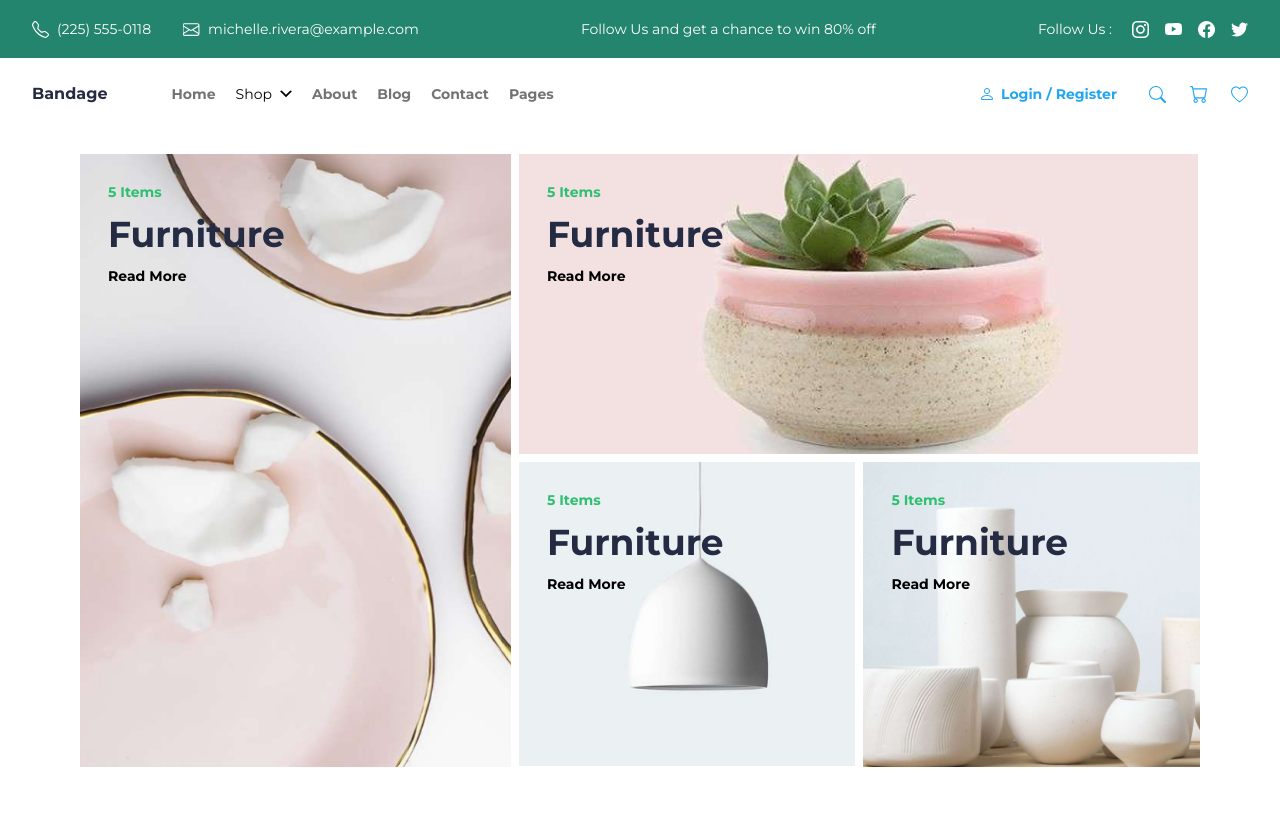
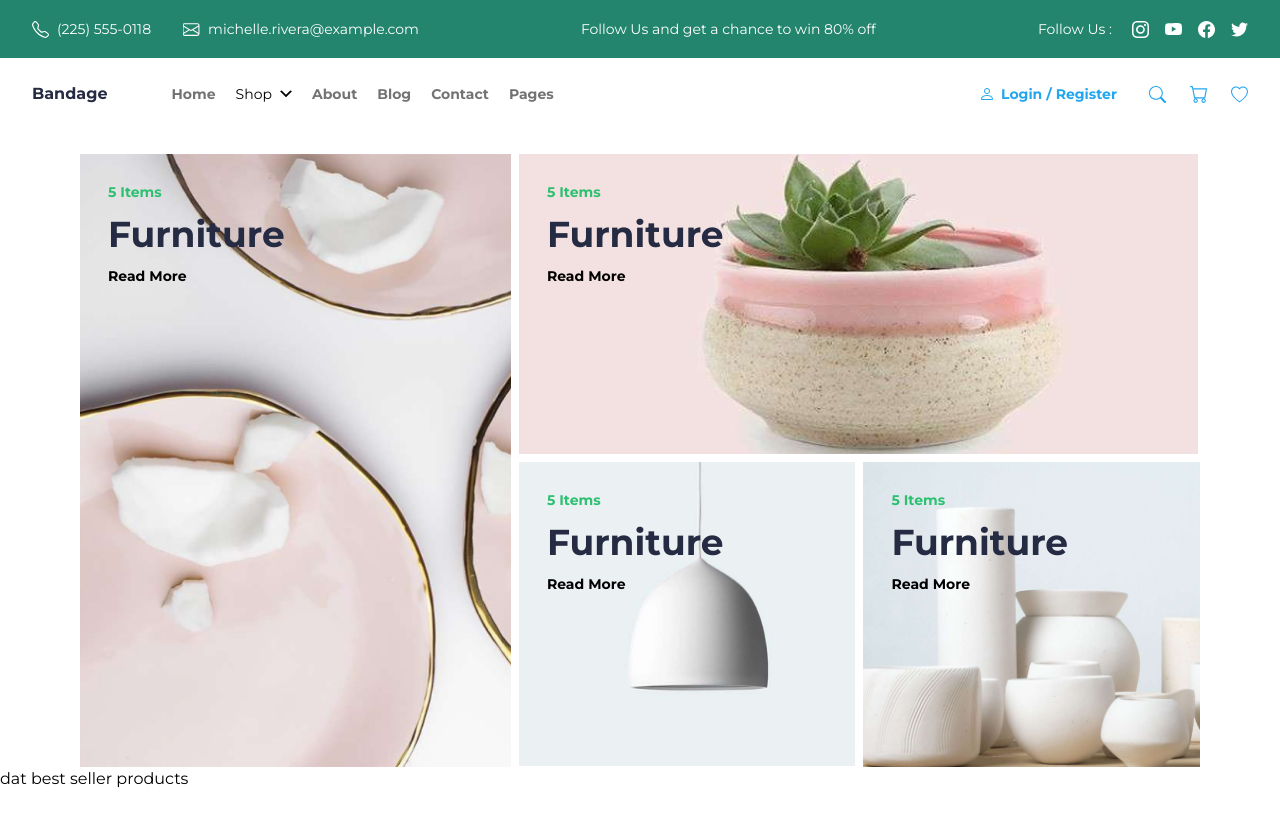
Before and after one commit to monk-kokkalis/online-shopping, a Next.js app: page / in a window 1280 px wide. Shown: the top 826 px of the page. Built offline with nearby package versions, Linux system fonts and the light colour scheme; no server answers.

Commit message:
added react query

```diff
--- a/package.json
+++ b/package.json
@@ -9,6 +9,7 @@
     "lint": "next lint"
   },
   "dependencies": {
+    "@tanstack/react-query": "^5.18.1",
     "clsx": "^2.1.0",
     "next": "14.1.0",
     "react": "^18",
--- a/src/app/layout.tsx
+++ b/src/app/layout.tsx
@@ -2,6 +2,7 @@ import type { Metadata } from "next";
 import "./globals.css";
 import { montserratFontClass } from "./lib/font";
 import clsx from "clsx";
+import ReactQueryProvider from "./lib/react-query/ReactQueryProvider";
 
 export const metadata: Metadata = {
   title: "Home",
@@ -15,7 +16,11 @@ export default function RootLayout({
 }>) {
   return (
     <html lang="en">
-      <body className={clsx(montserratFontClass, 'min-h-screen')}>{children}</body>
+      <body className={clsx(montserratFontClass, 'min-h-screen')}>
+        <ReactQueryProvider>
+          {children}
+        </ReactQueryProvider>
+      </body>
     </html>
   );
 }
--- /dev/null
+++ b/src/app/lib/react-query/ReactQueryProvider.tsx
@@ -0,0 +1,15 @@
+"use client";
+
+import { QueryClient, QueryClientProvider } from "@tanstack/react-query";
+import { useState } from "react";
+
+function ReactQueryProvider({ children }: { children: React.ReactNode }) {
+  const [queryClient] = useState(() => new QueryClient());
+  return (
+    <QueryClientProvider client={queryClient}>
+      {children}
+    </QueryClientProvider>
+  )
+}
+
+export default ReactQueryProvider;
--- /dev/null
+++ b/src/app/lib/react-query/queries/useGetProducts.ts
@@ -0,0 +1,29 @@
+import { useQuery } from "@tanstack/react-query";
+
+type Product = {
+  id: number;
+  title: string;
+  description: string;
+  price: number;
+  discountPercentage: number;
+  rating: number;
+  stock: number;
+  brand: string;
+  category: string;
+  thumbnail: string;
+  images: Array<string>;
+}
+
+type PaginatedProducts = {
+  products: Array<Product>;
+  total: number;
+  skip: number;
+  limit: number;
+}
+
+export const useGetProducts = ({ skip = 0 }) => {
+  return useQuery<PaginatedProducts>({
+    queryKey: ["products", skip],
+    queryFn: () => fetch(`https://dummyjson.com/products?limit=10&skip=${skip}`).then((res) => res.json()),
+  })
+};
--- a/src/app/page.tsx
+++ b/src/app/page.tsx
@@ -1,6 +1,7 @@
 import Header from "@/app/ui/common/Header";
 import Navbar from "./ui/home/Navbar";
 import Furniture from "./ui/home/Furniture/Furniture";
+import BestSellerProducts from "./ui/common/BestSellerProducts";
 
 export default function Home() {
   return (
@@ -8,6 +9,7 @@ export default function Home() {
       <Header />
       <Navbar />
       <Furniture />
+      <BestSellerProducts />
     </div>
   );
 }
--- /dev/null
+++ b/src/app/ui/common/BestSellerProducts.tsx
@@ -0,0 +1,16 @@
+"use client";
+import { useGetProducts } from "@/app/lib/react-query/queries/useGetProducts";
+
+function BestSellerProducts() {
+  const { data: products } = useGetProducts({ skip: 0 });
+  /* @TODO remove */
+  console.log('them products ===> ', products);
+  return (
+    <div>
+      {/* @TODO replace */}
+      <p>dat best seller products</p>
+    </div>
+  )
+}
+
+export default BestSellerProducts;
```
Also changed, not shown: 1 other file (tests, documents, lock files or other folders).
